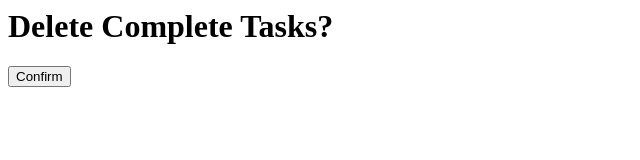
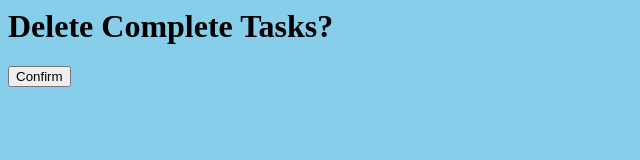
Before and after one commit to weishien/week6lab, a website: page public/deleteCompleted.html in a window 1280 px wide. Shown: the whole page, without its empty margins (0-640 px from the left). Drawn offline with Linux system fonts and the light colour scheme; files that its build step writes are made by us from their sources.

Commit message:
added css to html

```diff
--- a/public/deleteCompleted.html
+++ b/public/deleteCompleted.html
@@ -1,4 +1,8 @@
 <html>
+    <head>
+        <link rel="stylesheet" href="style.css">
+    </head>
+
     <body>
         <h1>
             Delete Complete Tasks?
```
Also changed, not shown: public/update.html (+6 -0 lines).
